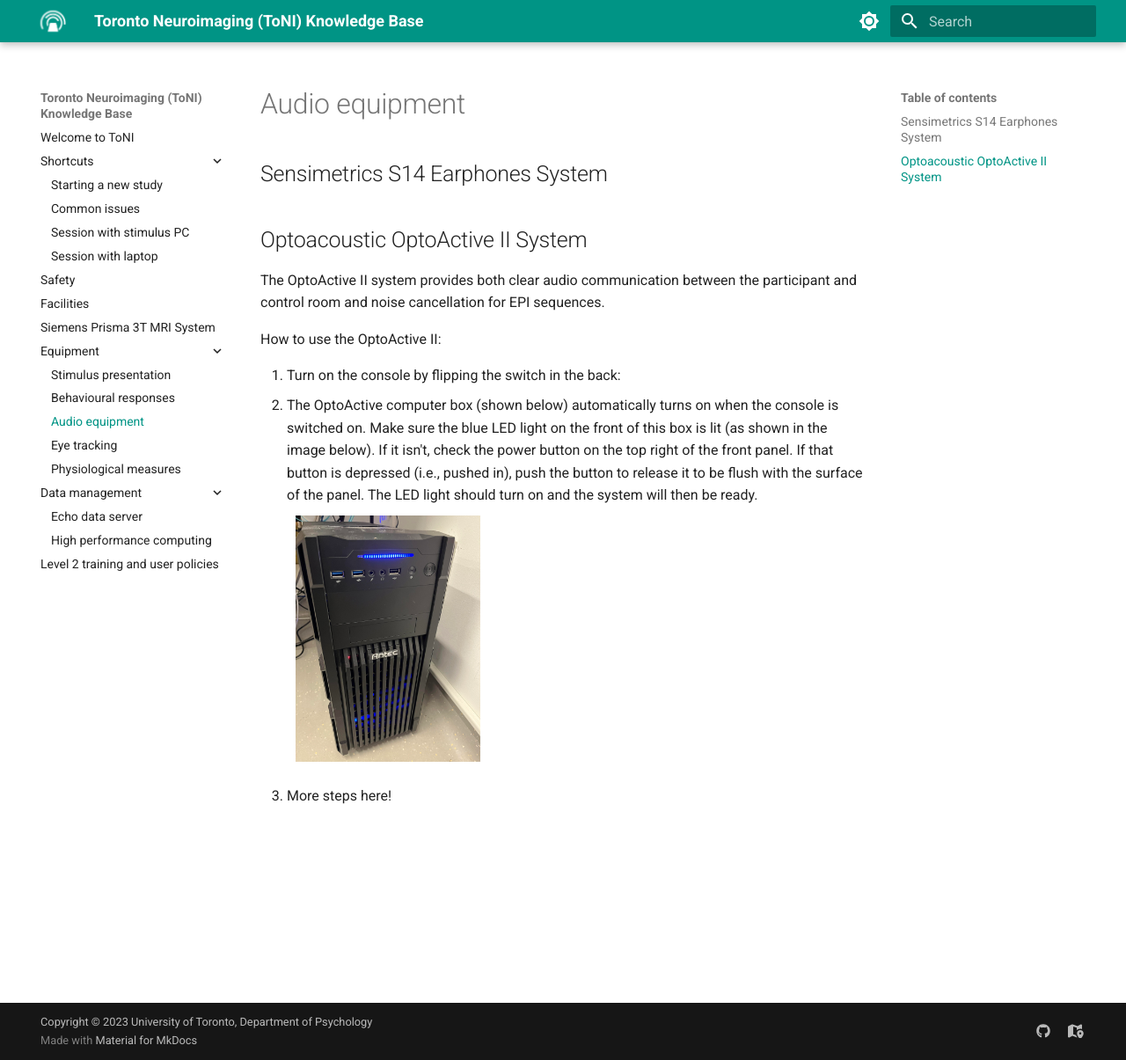
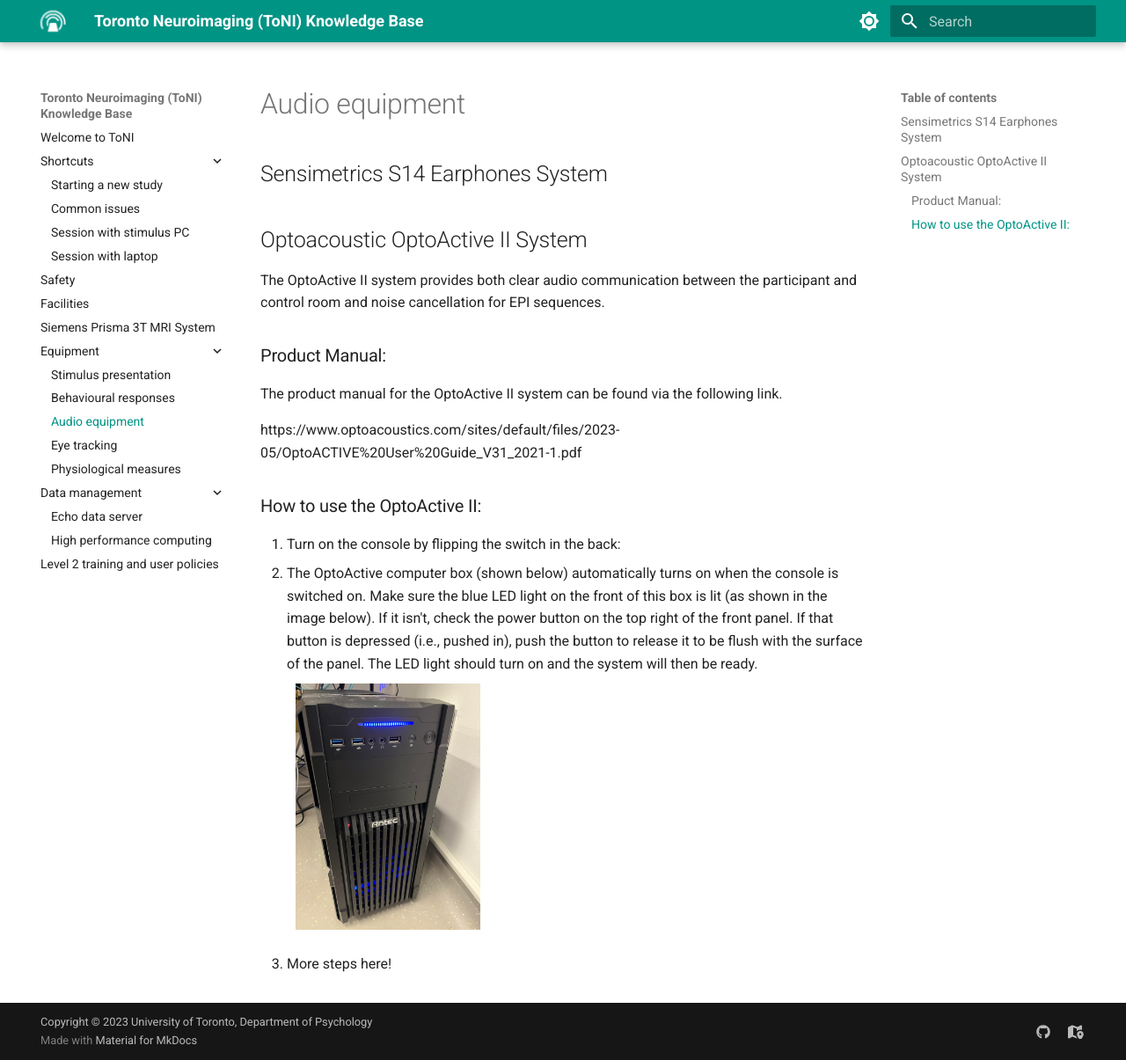
Before and after one commit to uoft-toni/uoft-toni.github.io, an MkDocs documentation site: the page built from docs/audio.md, in a window 1280 px wide and 1205 px high. Shown: the whole window at 88% size. Built offline with MkDocs 1.6.1 and Material for MkDocs 9.7.7, drawn with Linux system fonts in a browser that asks for light colours.

Commit message:
Update audio.md
Added the link for the OptoAcoustics product manual from the manufacture's webpage.

```diff
--- a/docs/audio.md
+++ b/docs/audio.md
@@ -8,7 +8,13 @@
 
 The OptoActive II system provides both clear audio communication between the participant and control room and noise cancellation for EPI sequences.
 
-How to use the OptoActive II:
+### Product Manual:
+
+The product manual for the OptoActive II system can be found via the following link.
+
+https://www.optoacoustics.com/sites/default/files/2023-05/OptoACTIVE%20User%20Guide_V31_2021-1.pdf
+
+### How to use the OptoActive II:
 
 1. Turn on the console by flipping the switch in the back:
 2. The OptoActive computer box (shown below) automatically turns on when the console is switched on. Make sure the blue LED light on the front of this box is lit (as shown in the image below). If it isn't, check the power button on the top right of the front panel. If that button is depressed (i.e., pushed in), push the button to release it to be flush with the surface of the panel. The LED light should turn on and the system will then be ready.
```
